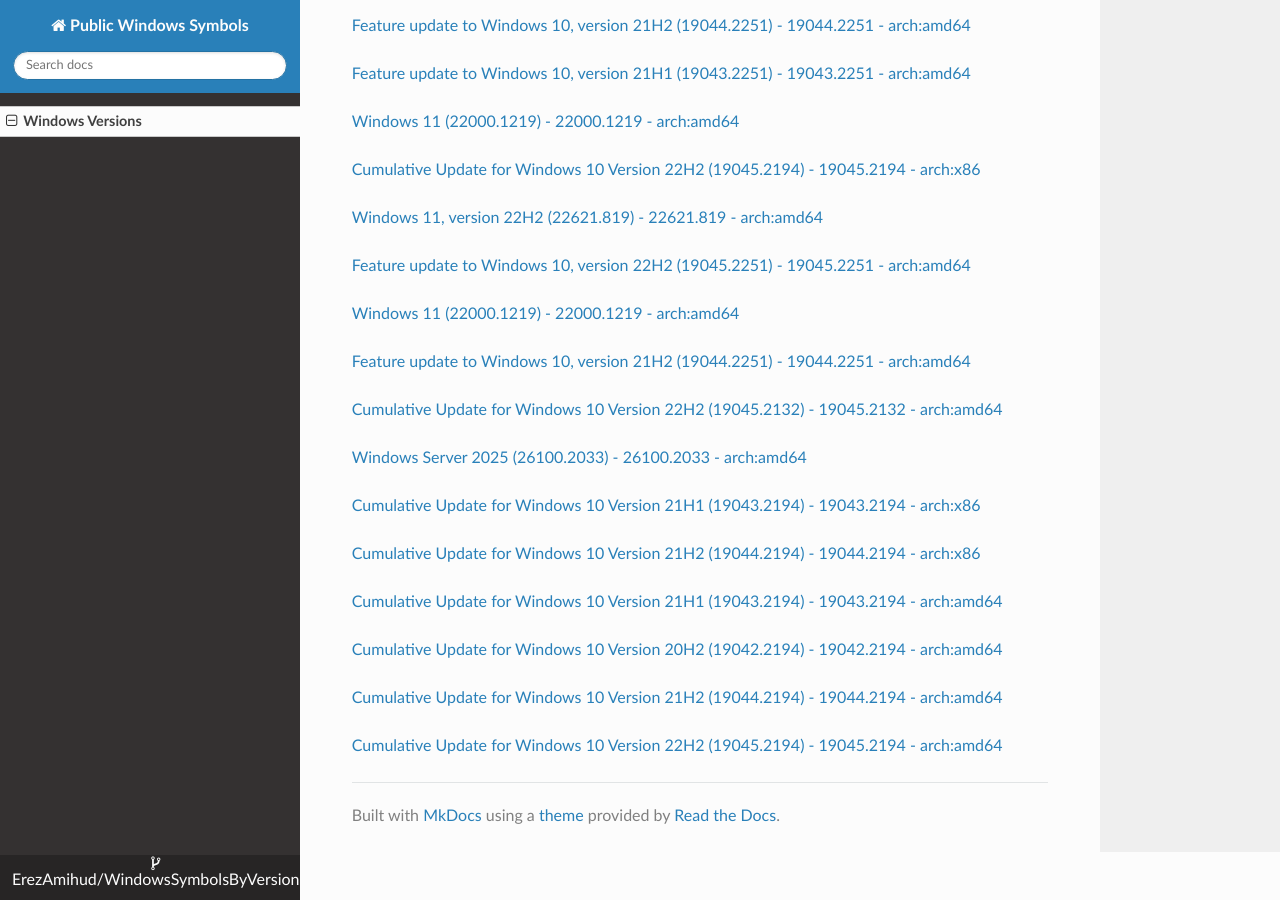
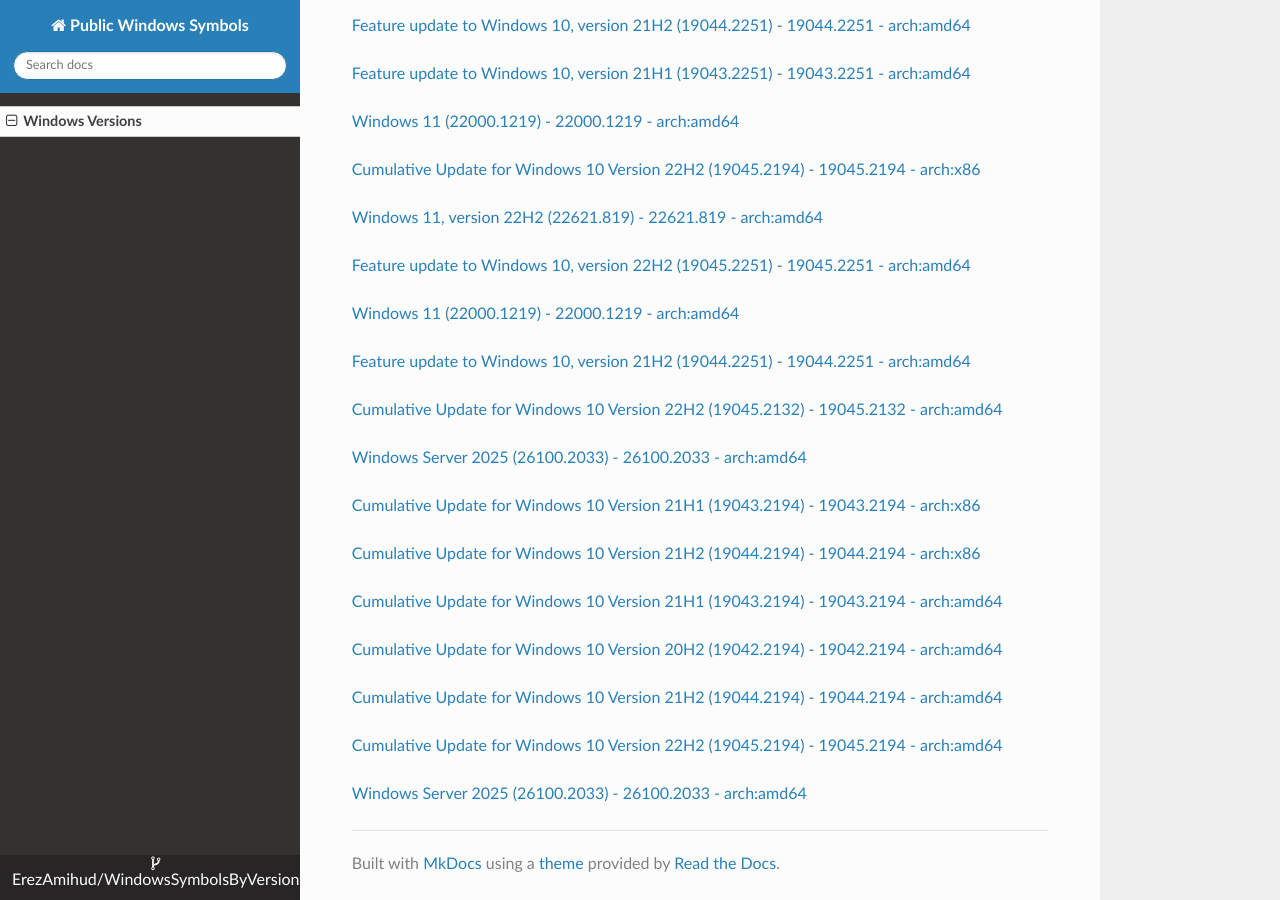
Before and after one commit to ErezAmihud/WindowsSymbolsByVersion, an MkDocs documentation site: the page built from docs/index.md, in a window 1280 px wide and 900 px high, scrolled down 46757 px. Built offline with MkDocs 1.6.1, drawn with Linux system fonts in a browser that asks for light colours; nearby versions of some CDN libraries.

Commit message:
Automated commit, add manifest for 88285020-3ed0-4f3f-90c7-d2fa3581bd7f

```diff
--- a/docs/index.md
+++ b/docs/index.md
@@ -2749,3 +2749,6 @@
 
 
 [Cumulative Update for Windows 10 Version 22H2 (19045.2194) - 19045.2194 - arch:amd64](https://github.com/ErezAmihud/WindowsSymbolsByVersion/blob/main/manifests/1617284e-dc6c-487e-a88b-6a548380c2f0.manifest)
+
+
+[Windows Server 2025 (26100.2033) - 26100.2033 - arch:amd64](https://github.com/ErezAmihud/WindowsSymbolsByVersion/blob/main/manifests/88285020-3ed0-4f3f-90c7-d2fa3581bd7f.manifest)
```
Also changed, not shown: process_builds.json (+1 -1 lines).
